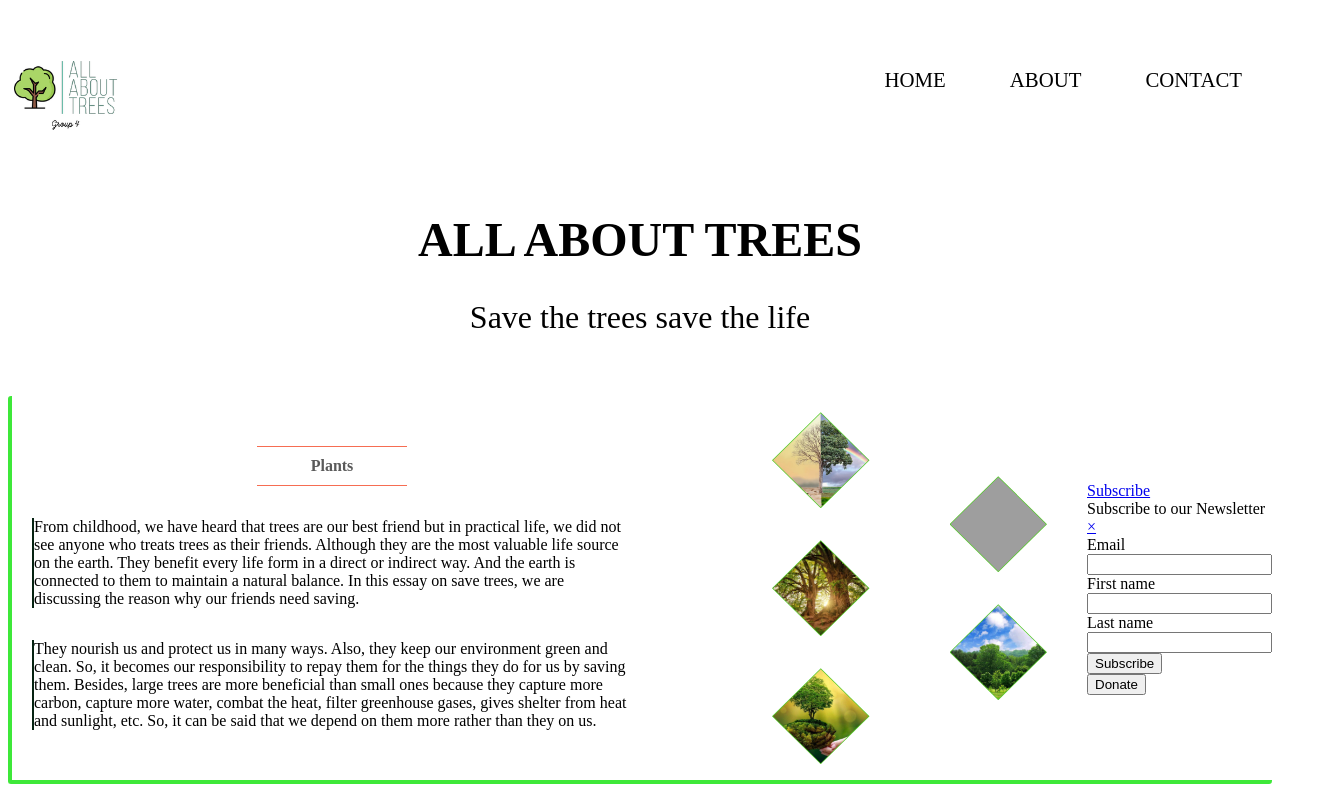
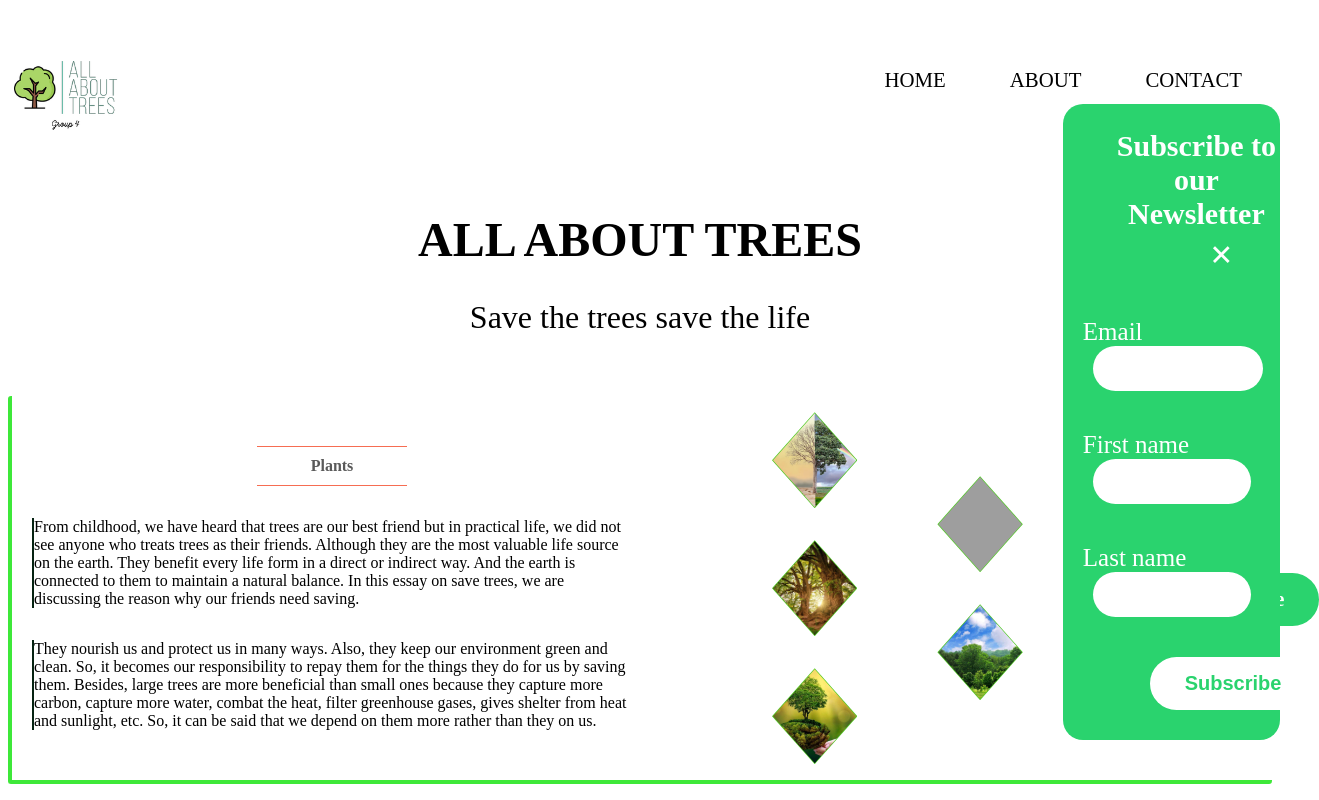
Before and after one commit to HYF-Class19/agile-development-group-4, a website: page index.html in a window 1280 px wide. Both pictures are taken after a click on the link "Subscribe". Shown: the whole page, 1319 px wide, since content can reach past the window. Drawn offline with Linux system fonts and the light colour scheme; grey boxes are pictures that could not be loaded.

Commit message:
format buttons and pop-up form with CSS

```diff
--- a/styles/index.css
+++ b/styles/index.css
@@ -183,3 +183,143 @@ nav ul li {
   grid-row-start: 5;
   grid-row-end: 7;
 }
+
+/* subscribe button and pop-up form */
+
+.all {
+  width: 25%;
+}
+
+.link {
+  text-decoration: none;
+  font-size: 20px;
+  padding: 15px 35px;
+  color: white;
+  background-color: #2ad36e;
+  border: none;
+  font-weight: 600;
+  border-radius: 40px;
+  margin-left: 20%;
+}
+
+.link:hover {
+  color: #2ad36e;
+  border: 2px solid #2ad36e;
+  background-color: white;
+  box-shadow: 3px 5px 5px #2ad36e;
+}
+
+.container {
+  background: #2ad36e;
+  visibility: hidden;
+  border-radius: 20px;
+  opacity: 0;
+  position: fixed;
+  bottom: 0;
+}
+
+.container:target {
+  visibility: visible;
+  opacity: 1;
+  margin-bottom: 60px;
+}
+
+.container:target ~ .link {
+  opacity: 0;
+}
+
+.intro {
+  font-size: 30px;
+  font-weight: bold;
+  color: white;
+  margin-top: 15px;
+  margin-left: 50px;
+  padding-top: 10px;
+  text-align: center;
+}
+
+.close:hover {
+  color: black;
+}
+
+.close {
+  color: white;
+  font-weight: bolder;
+  text-decoration: none;
+  font-size: 40px;
+  margin-left: 60px;
+  margin-right: 10px;
+}
+
+.email,
+.first-name,
+.last-name {
+  margin-top: 40px;
+  margin-bottom: 40px;
+  margin-left: 20px;
+  font-size: 25px;
+  color: white;
+}
+
+.address {
+  padding: 15px;
+  width: 71%;
+  border: none;
+  border-radius: 40px;
+  margin-left: 10px;
+}
+
+.name1 {
+  padding: 15px;
+  width: 65%;
+  border: none;
+  border-radius: 40px;
+  margin-left: 10px;
+}
+
+.name2 {
+  padding: 15px;
+  width: 65%;
+  border: none;
+  border-radius: 40px;
+  margin-left: 10px;
+}
+
+.center {
+  margin-bottom: 30px;
+  padding: 15px 35px;
+  font-size: 20px;
+  color: #2ad36e;
+  background-color: white;
+  border: none;
+  font-weight: 600;
+  border-radius: 40px;
+  margin-left: 40%;
+  cursor: pointer;
+}
+
+.center:hover {
+  color: black;
+}
+
+/* Donate button */
+
+.contribute {
+  font-size: 20px;
+  font-family: "Times New Roman", Times, serif;
+  padding: 15px 35px;
+  color: white;
+  background-color: #2ad36e;
+  border: none;
+  font-weight: 600;
+  border-radius: 40px;
+  margin-left: 60%;
+  cursor: pointer;
+}
+
+.contribute:hover {
+  color: #2ad36e;
+  border: 2px solid #2ad36e;
+  background-color: white;
+  box-shadow: 3px 5px 5px #2ad36e;
+}
```
